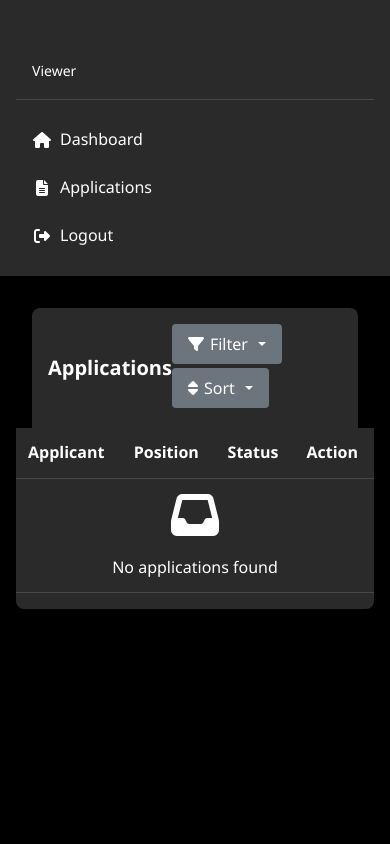
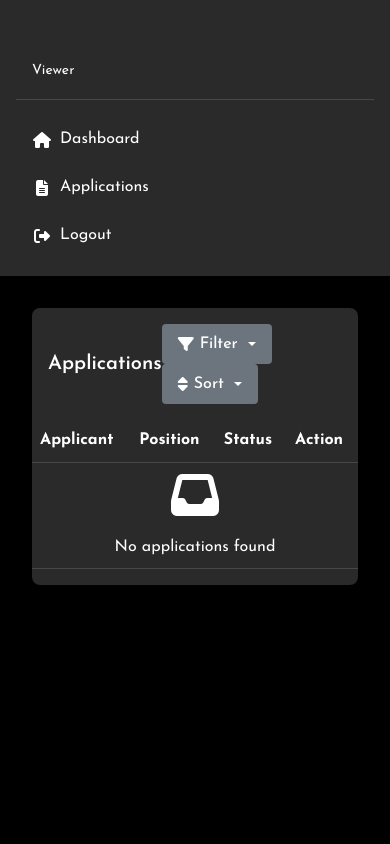
Before and after one commit to Cirkutry/application-bot, a Python web app: template static/templates/applications.html in a window 390 px wide. Run offline with Jinja, Linux system fonts and the light colour scheme; the template is opened without the code that fills it, so the values that code supplies are empty; some libraries are stand-ins or nearby versions.

Commit message:
Update CDN links and add new font

```diff
--- a/static/css/styles.css
+++ b/static/css/styles.css
@@ -18,7 +18,7 @@
 }
 
 body {
-    font-family: 'Segoe UI', Tahoma, Geneva, Verdana, sans-serif;
+    font-family: 'Josefin Sans', 'Segoe UI', Tahoma, Geneva, Verdana, sans-serif;
     line-height: 1.6;
     color: var(--text);
     background-color: var(--background);
@@ -574,25 +574,6 @@ h6 {
     color: var(--text);
 }
 
-/* Responsive Adjustments */
-@media (max-width: 768px) {
-    .table-responsive {
-        margin: 0 -1rem;
-    }
-
-    .table th, .table td {
-        padding: 0.75rem;
-    }
-
-    .btn-group {
-        flex-wrap: wrap;
-    }
-
-    .btn-group .btn {
-        margin-bottom: 0.25rem;
-    }
-}
-
 /* Panel Creator Styles */
 .panel-creator {
     padding: 20px;
--- a/static/templates/base.html
+++ b/static/templates/base.html
@@ -11,12 +11,17 @@
     {% endif %}
 
     <!-- Core CSS -->
-    <link href="https://cdn.jsdelivr.net/npm/bootstrap@5.3.0/dist/css/bootstrap.min.css" rel="stylesheet">
-    <link href="https://cdn.jsdelivr.net/npm/select2@4.1.0-rc.0/dist/css/select2.min.css" rel="stylesheet">
-    <link href="https://cdnjs.cloudflare.com/ajax/libs/font-awesome/6.4.0/css/all.min.css" rel="stylesheet">
+    <link href="https://cdn.jsdelivr.net/npm/bootstrap@5.3.5/dist/css/bootstrap.min.css" rel="stylesheet">
+    <link href="https://cdnjs.cloudflare.com/ajax/libs/select2/4.0.9/css/select2.min.css" rel="stylesheet">
+    <link href="https://cdnjs.cloudflare.com/ajax/libs/font-awesome/6.7.2/css/all.min.css" rel="stylesheet">
 
     <!-- Custom CSS -->
     <link href="/static/css/styles.css" rel="stylesheet">
+
+    <!-- Fonts -->
+    <link rel="preconnect" href="https://fonts.googleapis.com">
+    <link rel="preconnect" href="https://fonts.gstatic.com" crossorigin>
+    <link href="https://fonts.googleapis.com/css2?family=Josefin+Sans:ital,wght@0,100..700;1,100..700&display=swap" rel="stylesheet">
 
     {% block extra_css %}{% endblock %}
 </head>
@@ -62,9 +67,9 @@
     <div class="toast-container position-fixed bottom-0 end-0 p-3"></div>
 
     <!-- Core JS -->
-    <script src="https://code.jquery.com/jquery-3.6.0.min.js"></script>
-    <script src="https://cdn.jsdelivr.net/npm/bootstrap@5.3.0/dist/js/bootstrap.bundle.min.js"></script>
-    <script src="https://cdn.jsdelivr.net/npm/select2@4.1.0-rc.0/dist/js/select2.min.js"></script>
+    <script src="https://cdnjs.cloudflare.com/ajax/libs/jquery/3.7.1/jquery.min.js"></script>
+    <script src="https://cdn.jsdelivr.net/npm/bootstrap@5.3.5/dist/js/bootstrap.bundle.min.js"></script>
+    <script src="https://cdnjs.cloudflare.com/ajax/libs/select2/4.0.9/js/select2.min.js"></script>
     <script src="/static/js/utils.js"></script>
 
     {% block extra_js %}{% endblock %}
```
